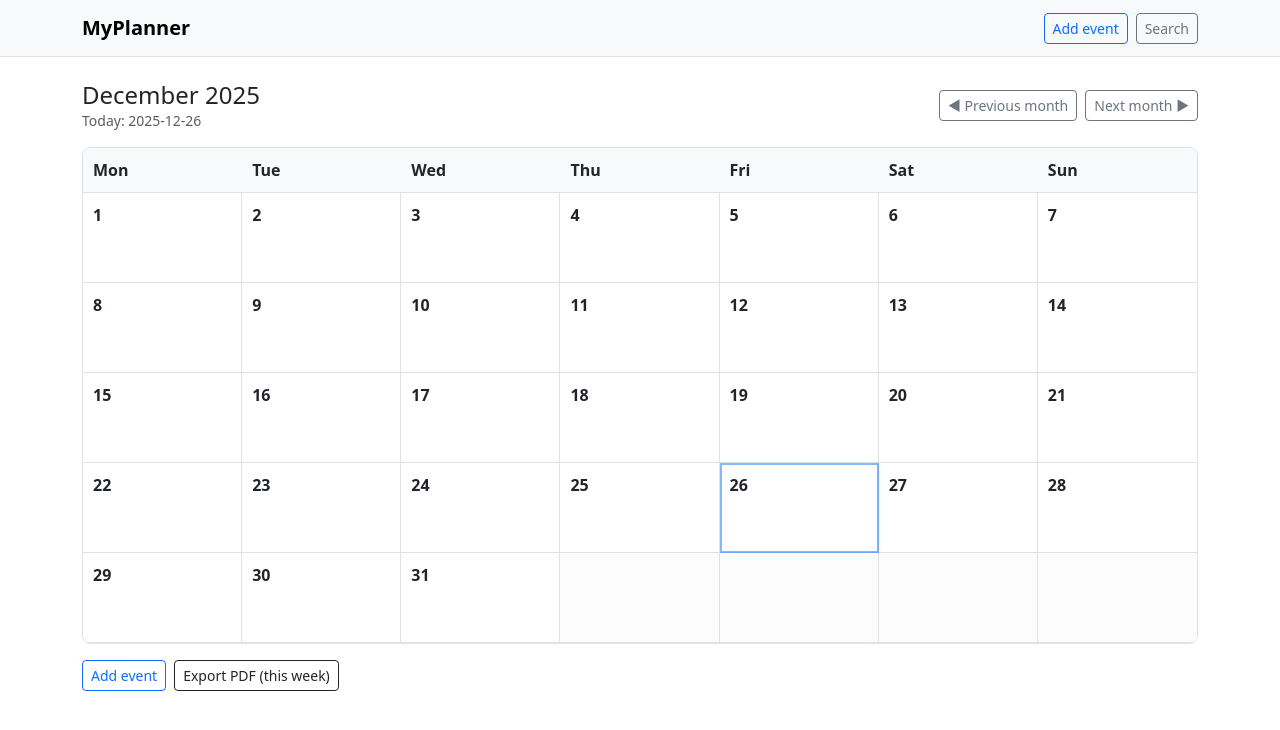
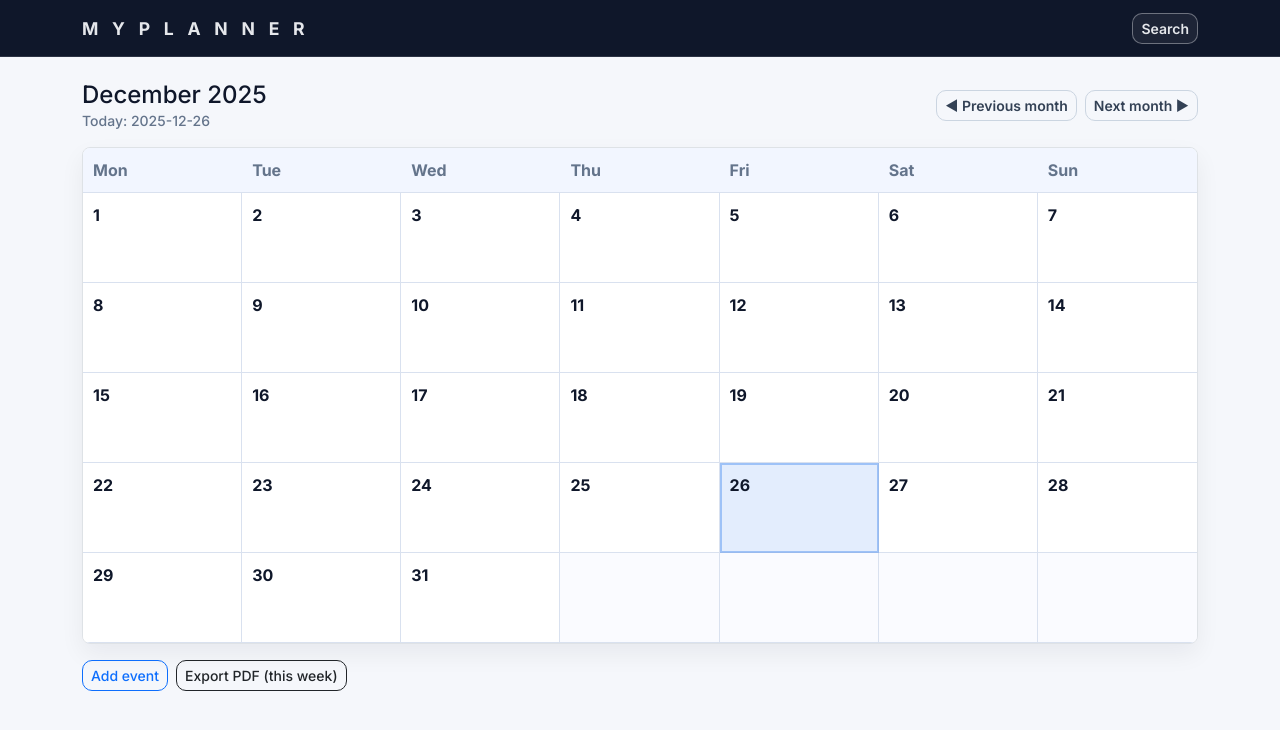
Before and after one commit to CalugaritaAmaliaAlexandra/myplanner, a Flask app: page /calendar in a window 1280 px wide. Shown: the top 730 px of the page. Run offline with Flask 3, Linux system fonts and the light colour scheme; data that the repository does not hold is empty.

Commit message:
Modificari partiale

```diff
--- a/app/calendar_utils.py
+++ b/app/calendar_utils.py
@@ -9,10 +9,7 @@ class DayCell:
     event_count: int
 
 def month_grid(year: int, month: int, event_counts_by_date: Dict[str, int]) -> List[List[DayCell]]:
-    cal = calendar.Calendar(firstweekday=0)  # Monday=0? Actually in Python calendar: Monday=0
-    # We'll use Monday-first for UI clarity
-    cal = calendar.Calendar(firstweekday=0)
-
+    cal = calendar.Calendar(firstweekday=0) # Monday first
     weeks = []
     for week in cal.monthdayscalendar(year, month):
         row = []
@@ -26,5 +23,4 @@ def month_grid(year: int, month: int, event_counts_by_date: Dict[str, int]) -> L
     return weeks
 
 def month_name(year: int, month: int) -> str:
-    import calendar
     return f"{calendar.month_name[month]} {year}"
--- a/app/pdf_export.py
+++ b/app/pdf_export.py
@@ -11,8 +11,6 @@ def export_week_pdf(any_date: Date, events: List[Event]) -> bytes:
     monday = any_date - timedelta(days=any_date.weekday())
     sunday = monday + timedelta(days=6)
 
-    buf = bytearray()
-    # ReportLab wants a file-like; use BytesIO
     import io
     bio = io.BytesIO()
     c = canvas.Canvas(bio, pagesize=A4)
--- a/app/routes.py
+++ b/app/routes.py
@@ -37,6 +37,7 @@ def _validate_event_form(form) -> tuple[bool, dict, list[str]]:
     category = (form.get("category") or "").strip()
     description = (form.get("description") or "").strip()
 
+    # Validate title
     if len(title) < 3:
         errors.append("Title must be at least 3 characters.")
 
--- a/app/static/style.css
+++ b/app/static/style.css
@@ -1,25 +1,143 @@
-.calendar-grid { background: #fff; }
-.calendar-head, .calendar-week {
+:root{
+  --accent: #1f6feb;           /* albastru “pro” */
+  --accent-soft: rgba(31,111,235,.12);
+
+  --bg: #f5f7fb;               /* fundal pagină */
+  --surface: #ffffff;          /* calendar block */
+  --surface-2: #f2f6ff;        /* header calendar */
+  --border: #d9e1ef;           /* borduri grid mai fine */
+
+  --text: #0f172a;
+  --muted: #64748b;
+}
+
+body{
+  font-family: Inter, system-ui, -apple-system, "Segoe UI", Roboto, Arial, sans-serif;
+  background: var(--bg);
+  color: var(--text);
+}
+
+/* Brand: simplu, pro */
+.myplanner-brand{
+  font-weight: 700;
+  letter-spacing: .2px;
+}
+
+/* Buttons: mai vizibile fără să fie “ciudate” */
+.btn{ border-radius: 10px; }
+.btn-primary{
+  background: var(--accent);
+  border-color: var(--accent);
+  font-weight: 600;
+}
+.btn-primary:hover{
+  filter: brightness(.95);
+}
+.btn-outline-secondary{
+  border-color: #cbd5e1;
+  color: #334155;
+  font-weight: 600;
+}
+.btn-outline-secondary:hover{
+  background: #eef2ff;
+  border-color: #b6c2d6;
+}
+
+/* Calendar block: aici e “relieful” - doar pe container */
+.calendar-grid{
+  background: var(--surface);
+  border: 1px solid var(--border);
+  border-radius: 12px;
+  box-shadow: 0 10px 25px rgba(15, 23, 42, 0.06);
+}
+
+/* grid - exact ca al tău */
+.calendar-head, .calendar-week{
   display: grid;
   grid-template-columns: repeat(7, 1fr);
 }
-.calendar-head > div {
+
+/* header */
+.calendar-head > div{
   padding: 10px;
-  font-weight: 600;
-  background: #f8f9fa;
-  border-bottom: 1px solid #dee2e6;
+  font-weight: 700;
+  color: var(--muted);
+  background: var(--surface-2);
+  border-bottom: 1px solid var(--border);
 }
-.calendar-cell {
+
+/* cells - rămân “table-like”, fără margini/rotunjiri */
+.calendar-cell{
   min-height: 90px;
   padding: 10px;
-  border-right: 1px solid #dee2e6;
-  border-bottom: 1px solid #dee2e6;
+  border-right: 1px solid var(--border);
+  border-bottom: 1px solid var(--border);
   text-decoration: none;
   color: inherit;
   display: block;
+  background: #fff;
 }
-.calendar-week .calendar-cell:last-child { border-right: none; }
-.calendar-cell:hover { background: #f8f9fa; }
-.calendar-cell.muted { background: #fcfcfc; }
-.calendar-cell.today { outline: 2px solid rgba(13,110,253,.5); outline-offset: -2px; }
-.day-number { font-weight: 700; }
+
+.calendar-week .calendar-cell:last-child{ border-right: none; }
+
+.calendar-cell:hover{
+  background: #f8fafc;
+}
+
+/* muted padding cells */
+.calendar-cell.muted{
+  background: #fafbff;
+}
+
+/* today: highlight clar, dar elegant */
+.calendar-cell.today{
+  background: var(--accent-soft);
+  outline: 2px solid rgba(31,111,235,.35);
+  outline-offset: -2px;
+}
+
+/* day number */
+.day-number{ font-weight: 800; }
+
+/* badge: coerent cu accent */
+.calendar-cell .badge{
+  background: var(--accent) !important;
+  font-weight: 700;
+  border-radius: 999px;
+}
+
+/* text-muted consistent */
+.text-muted{ color: var(--muted) !important; }
+
+/* ===== Navbar: dark, lizibil ===== */
+.navbar{
+  background: #0f172a !important;
+  border-bottom: 1px solid rgba(255,255,255,.12) !important;
+}
+
+/* Brand logo */
+.myplanner-brand{
+  text-decoration: none;
+}
+
+.myplanner-brand .brand-text{
+  font-family: "Century Gothic", Inter, system-ui, -apple-system, "Segoe UI", Roboto, Arial, sans-serif;
+  font-weight: 700;
+  letter-spacing: .78em;          /* SPACING MĂRIT */
+  font-size: 1.1rem;
+  color: #e5e7eb;
+}
+
+/* Buton Search – vizibil pe dark */
+.navbar .btn-outline-secondary{
+  color: #e5e7eb;
+  border-color: rgba(229,231,235,.4);
+  background: rgba(255,255,255,.06);
+  font-weight: 600;
+}
+
+.navbar .btn-outline-secondary:hover{
+  background: rgba(255,255,255,.14);
+  border-color: rgba(229,231,235,.6);
+  color: #ffffff;
+}
--- a/app/templates/base.html
+++ b/app/templates/base.html
@@ -4,19 +4,25 @@
   <meta charset="utf-8">
   <meta name="viewport" content="width=device-width, initial-scale=1">
   <title>{{ title or "MyPlanner" }}</title>
+  <link rel="preconnect" href="https://fonts.googleapis.com">
+<link rel="preconnect" href="https://fonts.gstatic.com" crossorigin>
+<link href="https://fonts.googleapis.com/css2?family=Inter:wght@500;600;700&family=Space+Grotesk:wght@600;700&display=swap" rel="stylesheet">
+
   <link href="https://cdn.jsdelivr.net/npm/bootstrap@5.3.3/dist/css/bootstrap.min.css" rel="stylesheet">
   <link rel="stylesheet" href="{{ url_for('static', filename='style.css') }}">
 </head>
 <body>
-<nav class="navbar navbar-expand-lg bg-light border-bottom">
+<nav class="navbar navbar-expand-lg border-bottom">
   <div class="container">
-    <a class="navbar-brand fw-semibold" href="{{ url_for('main.home') }}">MyPlanner</a>
+    <a class="navbar-brand myplanner-brand" href="{{ url_for('main.home') }}">
+      <span class="brand-text">MYPLANNER</span>
+    </a>
     <div class="d-flex gap-2">
-      <a class="btn btn-outline-primary btn-sm" href="{{ url_for('main.add_event_view') }}">Add event</a>
       <a class="btn btn-outline-secondary btn-sm" href="{{ url_for('main.search_view') }}">Search</a>
     </div>
   </div>
 </nav>
+
 
 <main class="container my-4">
   {% with messages = get_flashed_messages(with_categories=true) %}
```
Also changed, not shown: README.md.
